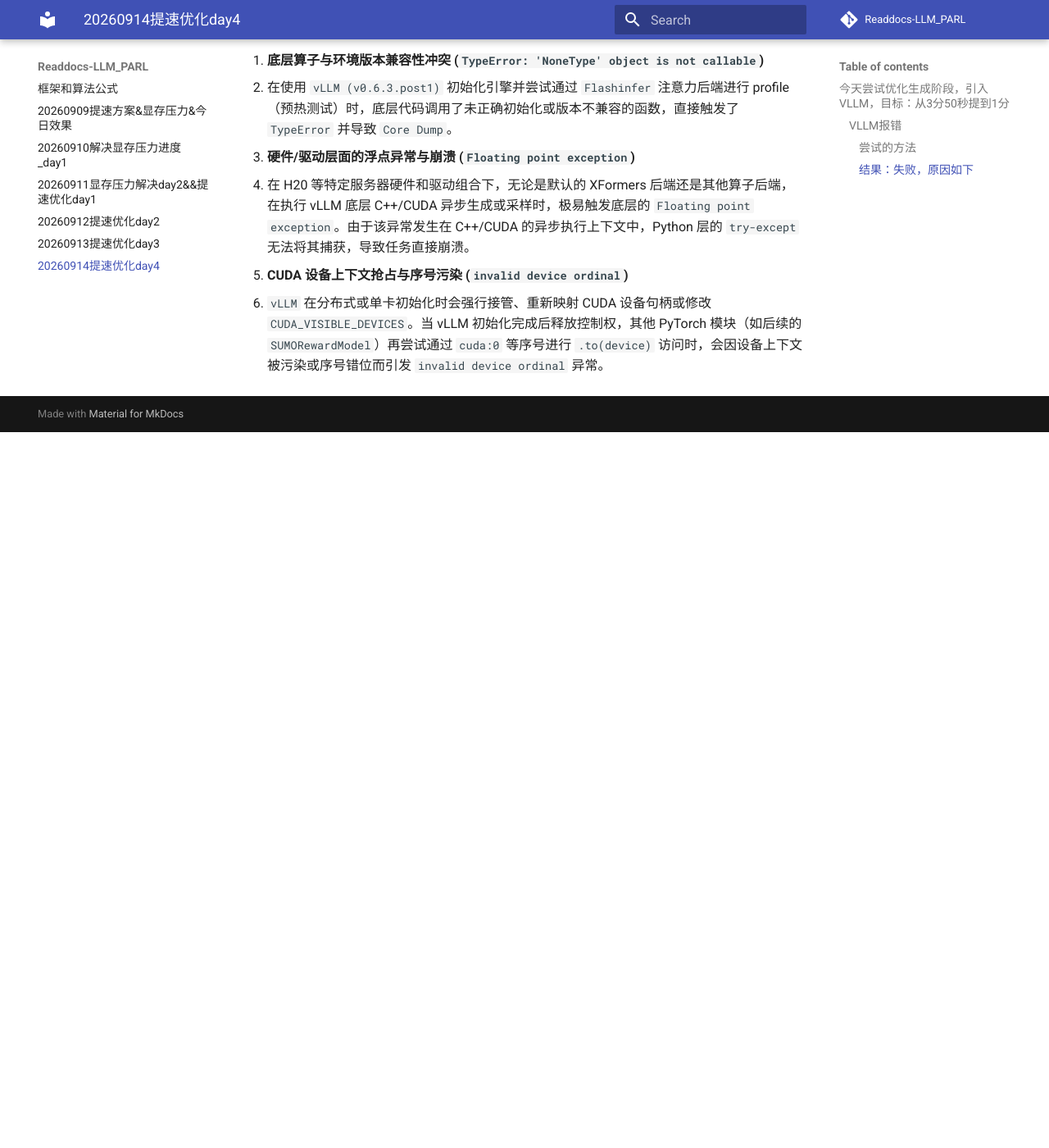
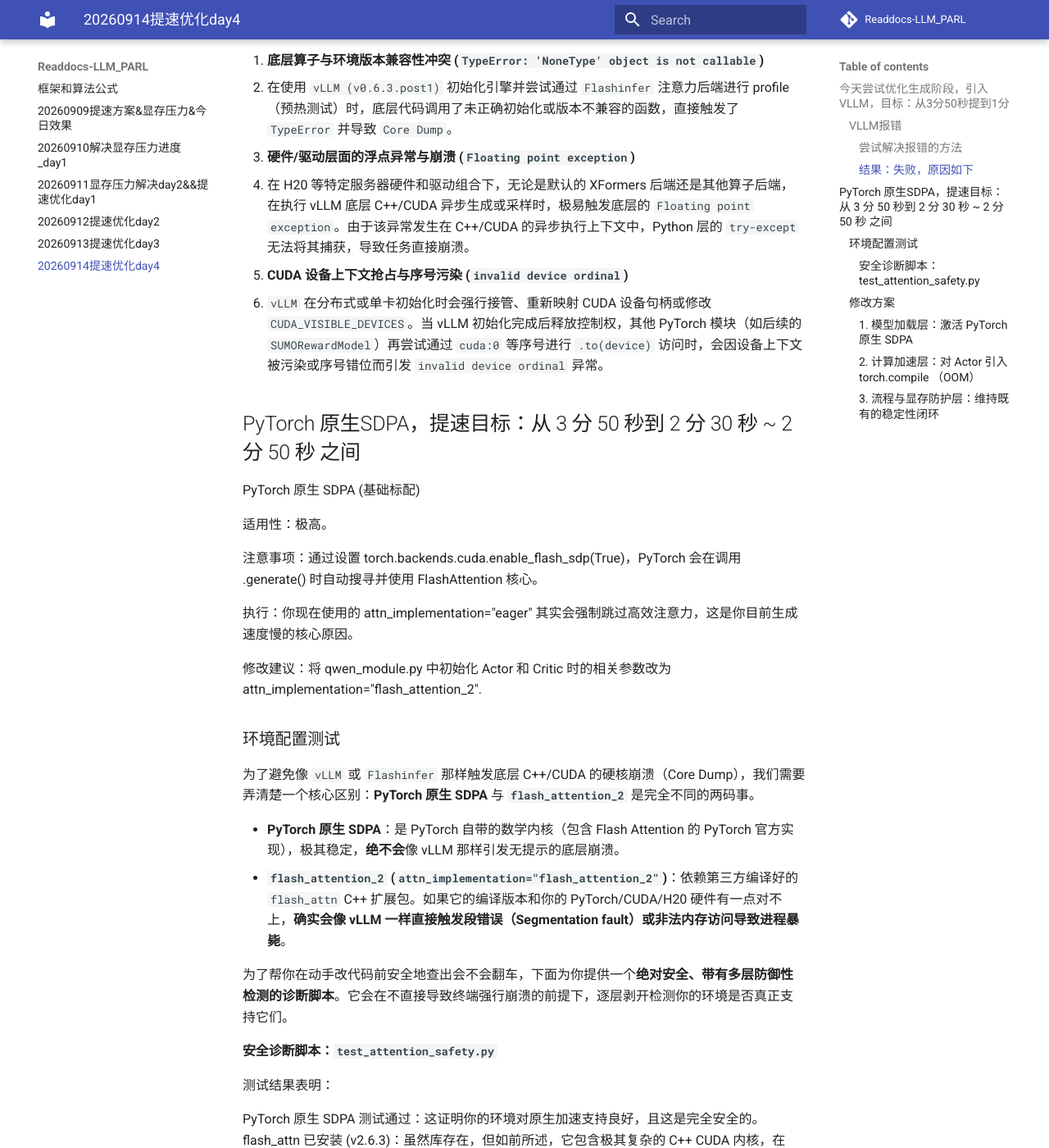
Before and after one commit to Luffy521-art/Readdocs-LLM_PARL, an MkDocs documentation site: the page built from docs/20260914提速优化day4.md, in a window 1280 px wide and 1400 px high, scrolled down 1011 px. Shown: the whole window at 82% size. Built offline with MkDocs 1.6.1 and Material for MkDocs 9.7.7, drawn with Linux system fonts in a browser that asks for light colours; comment, search, counter and statistics services are not loaded; before the commit the page ends 1538 px from its top, so only the background shows below that; some of the changed text lies outside the part shown.

Commit message:
Update 20260914提速优化day4.md

````diff
--- a/docs/20260914提速优化day4.md
+++ b/docs/20260914提速优化day4.md
@@ -9,7 +9,7 @@
 [16:31:07] >>> [vLLM] Generating with vLLM (batch_size=64)
 Processed prompts:   0%| | 0/64 [00:00<?, ?it/s, est. speed input: 0.00 toks/s, output: 0.00Floating point exception (core dumped)
 
-#### 尝试的方法
+#### 尝试解决报错的方法
 
 1. 设备与环境配置排查
 移除硬编码路径：发现 qwen_module.py 内部手动修改 CUDA_VISIBLE_DEVICES，与外部 Launcher 的调度逻辑冲突，导致 invalid device ordinal 错误。已删除该代码，将逻辑统一交给 Launch 脚本。
@@ -37,6 +37,97 @@ FLASHINFER：在 H20 上初始化 profiling 阶段触发 TypeError: 'NoneType' o
 2. **硬件/驱动层面的浮点异常与崩溃 (`Floating point exception`)**
 * 在 H20 等特定服务器硬件和驱动组合下，无论是默认的 XFormers 后端还是其他算子后端，在执行 vLLM 底层 C++/CUDA 异步生成或采样时，极易触发底层的 `Floating point exception`。由于该异常发生在 C++/CUDA 的异步执行上下文中，Python 层的 `try-except` 无法将其捕获，导致任务直接崩溃。
 
-
 3. **CUDA 设备上下文抢占与序号污染 (`invalid device ordinal`)**
 * `vLLM` 在分布式或单卡初始化时会强行接管、重新映射 CUDA 设备句柄或修改 `CUDA_VISIBLE_DEVICES`。当 vLLM 初始化完成后释放控制权，其他 PyTorch 模块（如后续的 `SUMORewardModel`）再尝试通过 `cuda:0` 等序号进行 `.to(device)` 访问时，会因设备上下文被污染或序号错位而引发 `invalid device ordinal` 异常。
+
+
+## PyTorch 原生SDPA，提速目标：从 3 分 50 秒到 2 分 30 秒 ~ 2 分 50 秒 之间
+
+PyTorch 原生 SDPA (基础标配)
+
+适用性：极高。
+
+注意事项：通过设置 torch.backends.cuda.enable_flash_sdp(True)，PyTorch 会在调用 .generate() 时自动搜寻并使用 FlashAttention 核心。
+
+执行：你现在使用的 attn_implementation="eager" 其实会强制跳过高效注意力，这是你目前生成速度慢的核心原因。
+
+修改建议：将 qwen_module.py 中初始化 Actor 和 Critic 时的相关参数改为 attn_implementation="flash_attention_2".
+
+### 环境配置测试
+
+为了避免像 `vLLM` 或 `Flashinfer` 那样触发底层 C++/CUDA 的硬核崩溃（Core Dump），我们需要弄清楚一个核心区别：**PyTorch 原生 SDPA** 与 **`flash_attention_2`** 是完全不同的两码事。
+
+* **PyTorch 原生 SDPA**：是 PyTorch 自带的数学内核（包含 Flash Attention 的 PyTorch 官方实现），极其稳定，**绝不会**像 vLLM 那样引发无提示的底层崩溃。
+* **`flash_attention_2` (`attn_implementation="flash_attention_2"`)**：依赖第三方编译好的 `flash_attn` C++ 扩展包。如果它的编译版本和你的 PyTorch/CUDA/H20 硬件有一点对不上，**确实会像 vLLM 一样直接触发段错误（Segmentation fault）或非法内存访问导致进程暴毙**。
+
+为了帮你在动手改代码前安全地查出会不会翻车，下面为你提供一个**绝对安全、带有多层防御性检测的诊断脚本**。它会在不直接导致终端强行崩溃的前提下，逐层剥开检测你的环境是否真正支持它们。
+
+#### 安全诊断脚本：`test_attention_safety.py`
+
+测试结果表明：
+
+PyTorch 原生 SDPA 测试通过：这证明你的环境对原生加速支持良好，且这是完全安全的。
+flash_attn 已安装 (v2.6.3)：虽然库存在，但如前所述，它包含极其复杂的 C++ CUDA 内核，在 H20 上存在隐患，容易引起类似 vLLM 的底层崩溃（Segmentation Fault）。
+
+### 修改方案
+
+针对在 H20 环境下彻底放弃高危的 vLLM 与 `flash_attention_2`、转而采用“绝对稳定且兼顾提速”的安全策略，完整的详细修改方案包含以下核心维度：
+
+#### 1. 模型加载层：激活 PyTorch 原生 SDPA
+
+* **修改目标**：`src/llm/qwen_module.py`
+* **具体动作**：
+* 在 `QwenModule` 初始化或模型加载逻辑的最前端，全局注入 PyTorch 内建的高效注意力开关：
+```python
+import torch
+torch.backends.cuda.enable_flash_sdp(True)
+torch.backends.cuda.enable_mem_efficient_sdp(True)
+
+```
+
+
+* 保持模型为默认的标准加载方式（不强行指定 `attn_implementation="flash_attention_2"`），由 PyTorch 自动在底层调度最安全的优化内核。
+
+
+
+#### 2. 计算加速层：对 Actor 引入 `torch.compile`   （OOM）
+
+* **修改目标**：`src/llm/qwen_module.py`
+* **具体动作**：
+* 在 Actor 模型初始化并加载权重完成后，对其应用即时编译优化：
+```python
+if hasattr(torch, "compile"):
+    try:
+        self.actor.model = torch.compile(self.actor.model, mode="reduce-overhead")
+    except Exception as e:
+        print(f"[QwenModule] torch.compile skipped: {e}")
+
+```
+
+
+* 利用 `reduce-overhead` 模式减少 Python 解释器开销与内核启动延迟，在 HuggingFace 原生生成模式下榨取额外的 20%~40% 吞吐。
+
+
+
+#### 3. 流程与显存防护层：维持既有的稳定性闭环
+
+* **历史 Re-scoring 流式增量缓存（StreamCache）**：
+* 利用 `parl_context._rescore_cache` 跨轮次持久化缓存历史样本的评分，外循环推进时对老样本直接命中、跳过重复的 Teacher Forcing 前向，砍掉 Re-scoring 阶段的大头开销。
+
+
+* **PARL 隐式梯度防 OOM 强力清理**：
+* 在执行高显存消耗的共轭梯度（CG）计算前（`steps_parl.py` 对应调用上方），强制执行：
+```python
+import gc
+gc.collect()
+torch.cuda.empty_cache()
+torch.cuda.ipc_collect()
+
+```
+
+
+* 配合环境变量 `export PYTORCH_CUDA_ALLOC_CONF=expandable_segments:True` 压制显存碎片，彻底杜绝隐式梯度阶段的突发 OOM。
+
+
+* **算子与评估剪枝**：
+* 保持 `cg_iters = 1`，并将高频的外部测试集评估降频，将单轮外循环整体压制在安全且高效的区间内。
````
